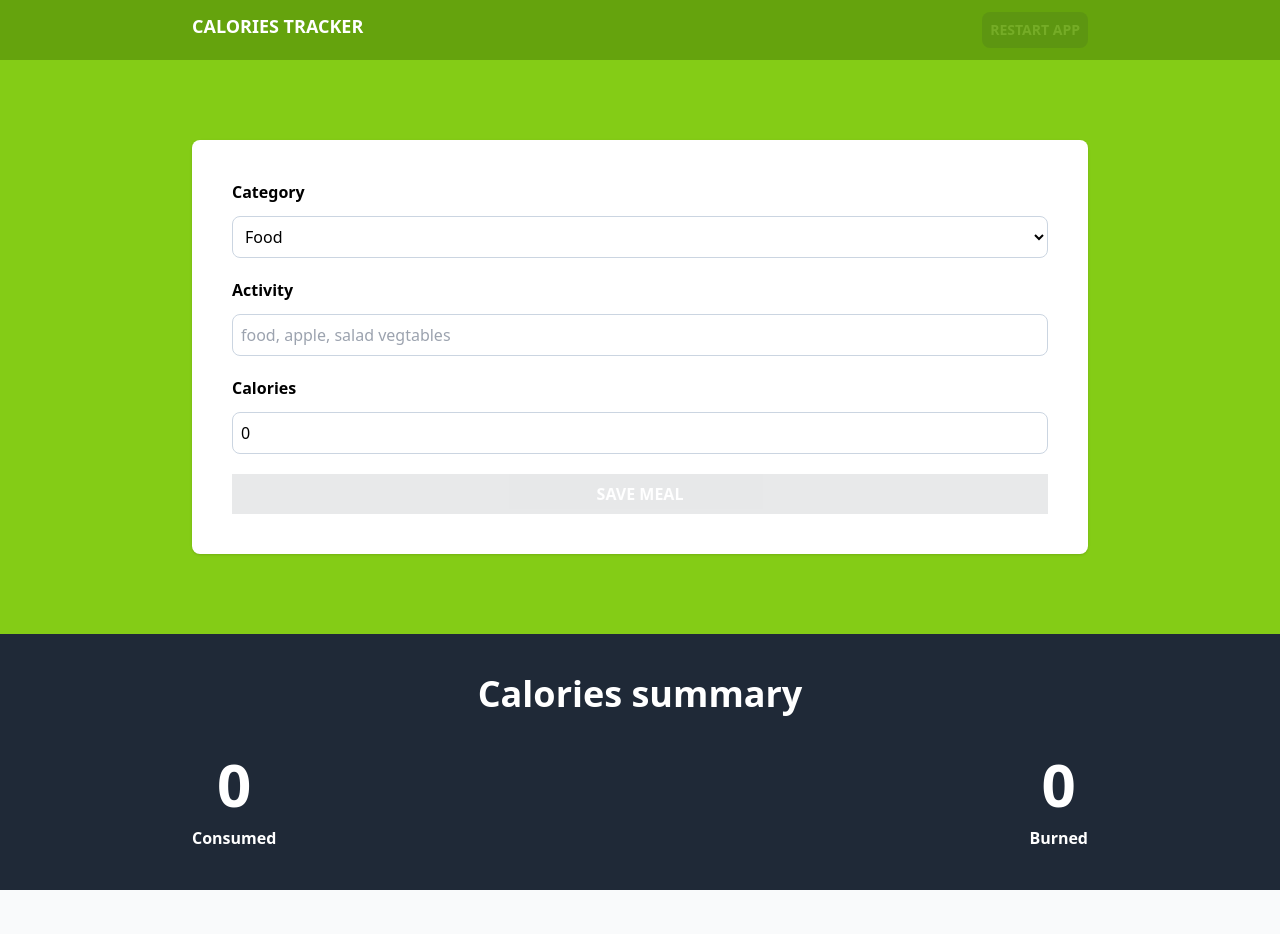
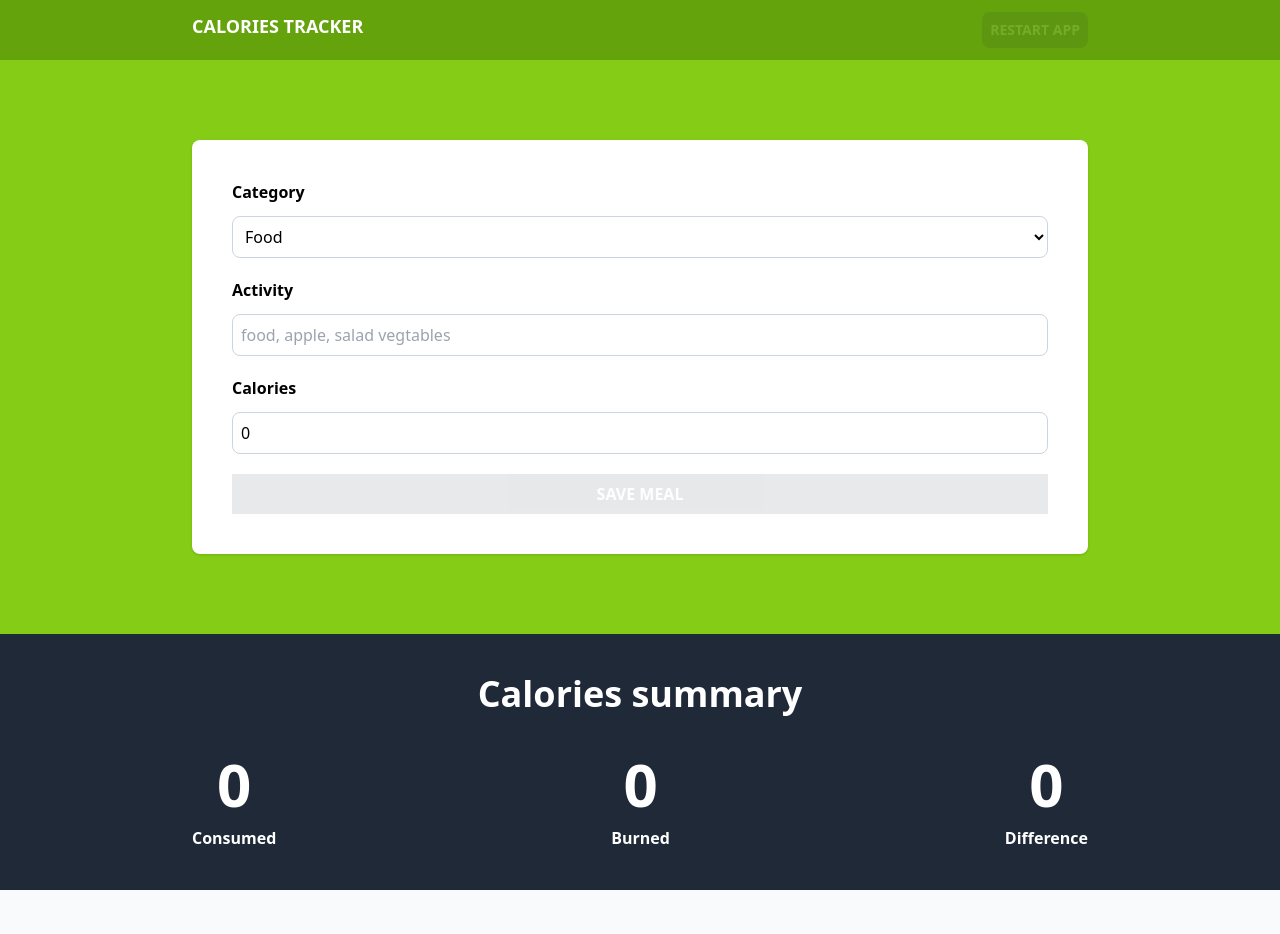
Before and after one commit to Emmanuelcik/calories-tracker, a React (Vite) app: page / in a window 1280 px wide. Shown: the top 934 px of the page. Built offline with nearby package versions, Linux system fonts and the light colour scheme.

Commit message:
added total calories calc

```diff
--- a/src/components/CaloryTracker.tsx
+++ b/src/components/CaloryTracker.tsx
@@ -23,6 +23,11 @@ const CaloryTracker = ({ activities }: CaloryTrackerProps) => {
       ),
     [activities]
   );
+
+  const totalCalories = useMemo(
+    () => caloriesConsumed - caloriesBurned,
+    [activities]
+  );
   return (
     <>
       <h2 className="text-4xl font-black text-white text-center">
@@ -31,6 +36,7 @@ const CaloryTracker = ({ activities }: CaloryTrackerProps) => {
       <div className="flex flex-col items-center md:flex-row md:justify-between gap-5 mt-10">
         <CaloryDisplay calories={caloriesConsumed} text="Consumed" />
         <CaloryDisplay calories={caloriesBurned} text="Burned" />
+        <CaloryDisplay calories={totalCalories} text="Difference" />
       </div>
     </>
   );
```
